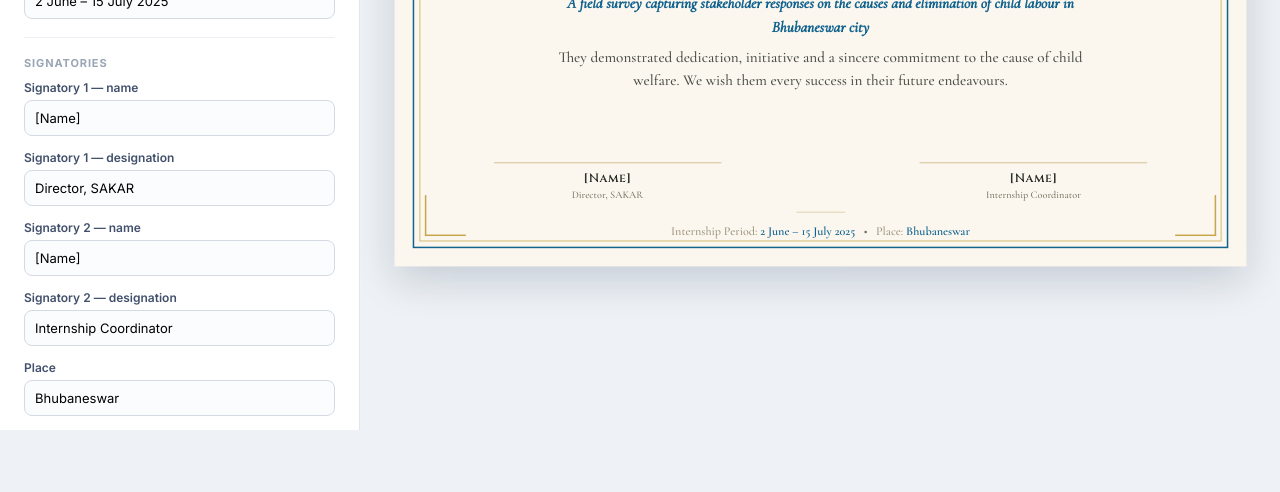
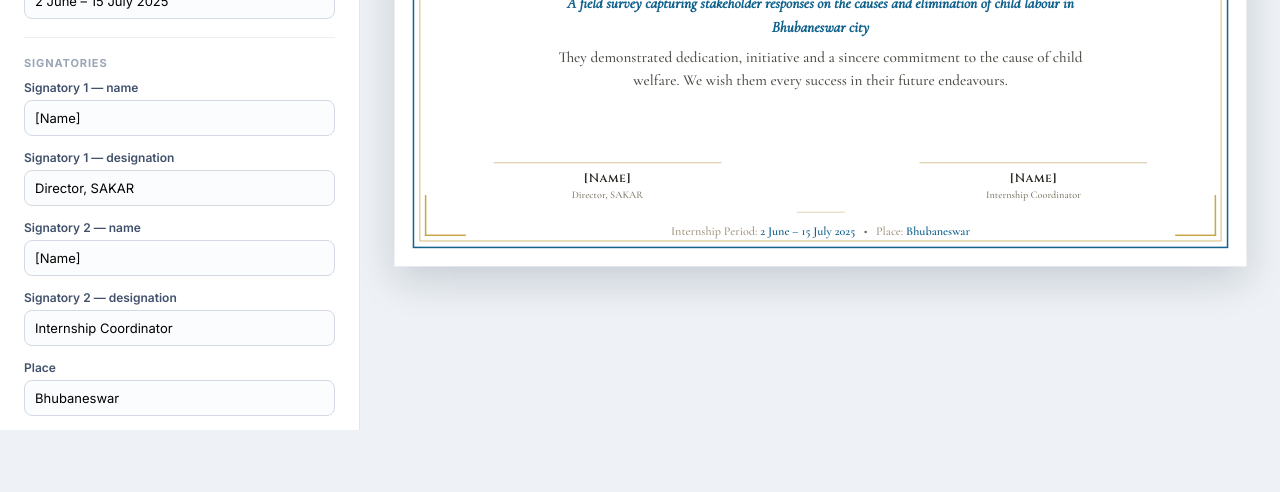
Before and after one commit to Apuroop/sakar-certificates, a website: page SAKAR Certificate Generator.html in a window 1280 px wide. Shown: the part 370-862 px from the top of the page. Drawn offline with nearby package versions, Linux system fonts and the light colour scheme.

Commit message:
Updated bg color to white for Heritage theme

```diff
--- a/SAKAR Certificate Generator.html
+++ b/SAKAR Certificate Generator.html
@@ -50,7 +50,7 @@
   .cert .meta b{font-weight:700;}
 
   /* HERITAGE */
-  .t-heritage{background:#fbf7ef;color:#3c4038;font-family:'Cormorant Garamond',Georgia,serif;}
+  .t-heritage{background:#ffffff;color:#3c4038;font-family:'Cormorant Garamond',Georgia,serif;}
   .t-heritage .h-frame{position:absolute;inset:24px;border:2.5px solid #13638f;pointer-events:none;}
   .t-heritage .h-frame::after{content:"";position:absolute;inset:7px;border:1px solid #c8a64b;}
   .t-heritage .h-corner{position:absolute;width:54px;height:54px;border:2.5px solid #c8a64b;}
```
Also changed, not shown: index.html (+1 -1 lines), 1 other file.
